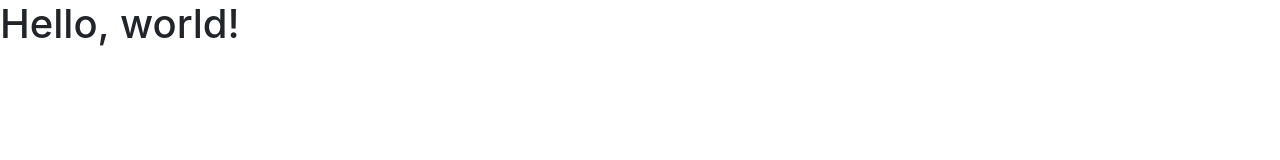
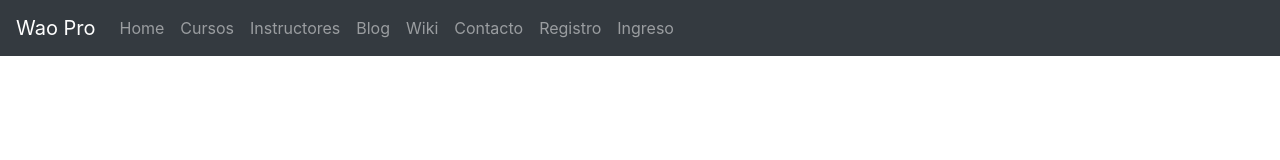
Before and after one commit to edwarvilchez/blogPHPHTMLCSS, a plain HTML site: page index.html in a window 1280 px wide. Drawn offline with nearby package versions, Linux system fonts and the light colour scheme.

Commit message:
Se crea la barra de navegación colapsable y sus elementos

```diff
--- a/index.html
+++ b/index.html
@@ -1,20 +1,59 @@
 <!doctype html>
-<html lang="en">
+<html lang="es">
   <head>
     <!-- Required meta tags -->
     <meta charset="utf-8">
     <meta name="viewport" content="width=device-width, initial-scale=1, shrink-to-fit=no">
     <!-- Bootstrap CSS -->
+    <link rel="stylesheet" href="https://stackpath.bootstrapcdn.com/bootstrap/4.5.2/css/bootstrap.min.css">
+    <!--Bootstrap CSS local-->
     <link rel="stylesheet" href="css/bootstrap.min.css">
-    <title>index</title>
+    <link rel="stylesheet" href="css/main.css">
+    <title>Blog</title>
   </head>
   <body>
-    <h1>Hello, world!</h1>
-
-
+  	<!--barra de navegación-->
+  	<nav class="navbar navbar-expand-md bg-dark navbar-dark">
+  		<a class="navbar-brand" href="#">Wao Pro</a>
+  		<button class="navbar-toggler" type="button" data-toggle="collapse" data-target="#collapsibleNavbar">
+  			<span class="navbar-toggler-icon"></span>
+  		</button>
+  		<div class="collapse navbar-collapse" id="collapsibleNavbar">
+  			<ul class="navbar-nav">
+  				<li class="nav-item">
+  					<a class="nav-link" href="#">Home</a>
+  				</li>
+  				<li class="nav-item">
+  					<a class="nav-link" href="#">Cursos</a>
+  				</li>
+  				<li class="nav-item">
+  					<a class="nav-link" href="#">Instructores</a>
+  				</li>
+  				<li class="nav-item">
+  					<a class="nav-link" href="#">Blog</a>
+  				</li>
+  				<li class="nav-item">
+  					<a class="nav-link" href="#">Wiki</a>
+  				</li>
+  				<li class="nav-item">
+  					<a class="nav-link" href="#">Contacto</a>
+  				</li>
+  				<li class="nav-item">
+  					<a class="nav-link" href="#">Registro</a>
+  				</li>
+  				<li class="nav-item">
+  					<a class="nav-link" href="#">Ingreso</a>
+  				</li>
+  			</ul>
+  		</div>
+  	</nav>
 
     <!-- Optional JavaScript -->
     <!-- jQuery first, then Popper.js, then Bootstrap JS -->
+    <script src="https://code.jquery.com/jquery-3.5.1.slim.min.js"></script>
+	<script src="https://cdn.jsdelivr.net/npm/popper.js@1.16.1/dist/umd/popper.min.js"></script>
+	<script src="https://stackpath.bootstrapcdn.com/bootstrap/4.5.2/js/bootstrap.min.js"></script>
+    <!--Bootstrap JS local-->
     <script src="js/jquery-3.2.1.slim.min.js"></script>
     <script src="js/popper.min.js"></script>
     <script src="js/bootstrap.min.js"></script>
```
Also changed, not shown: css/main.css (added).
